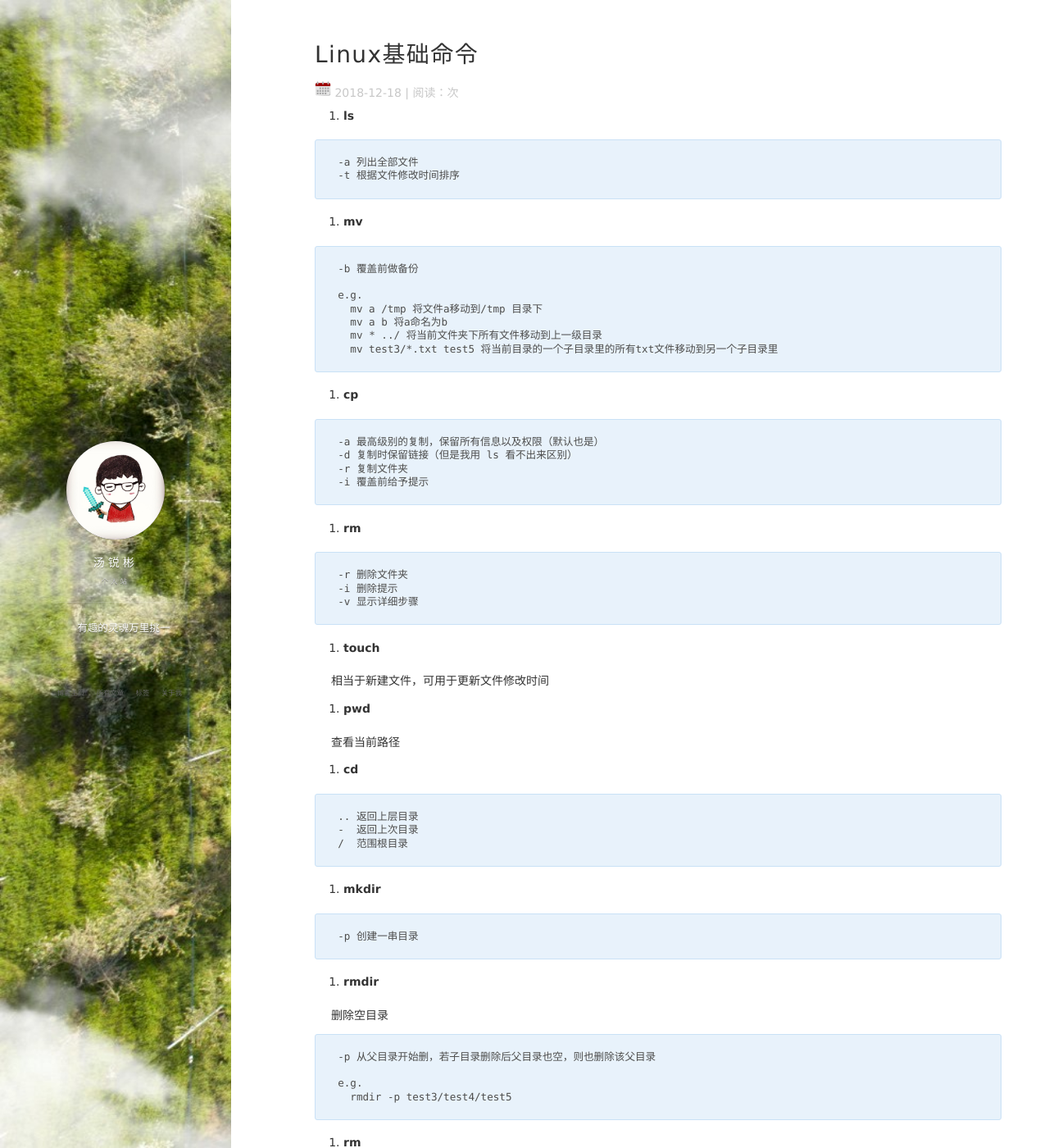
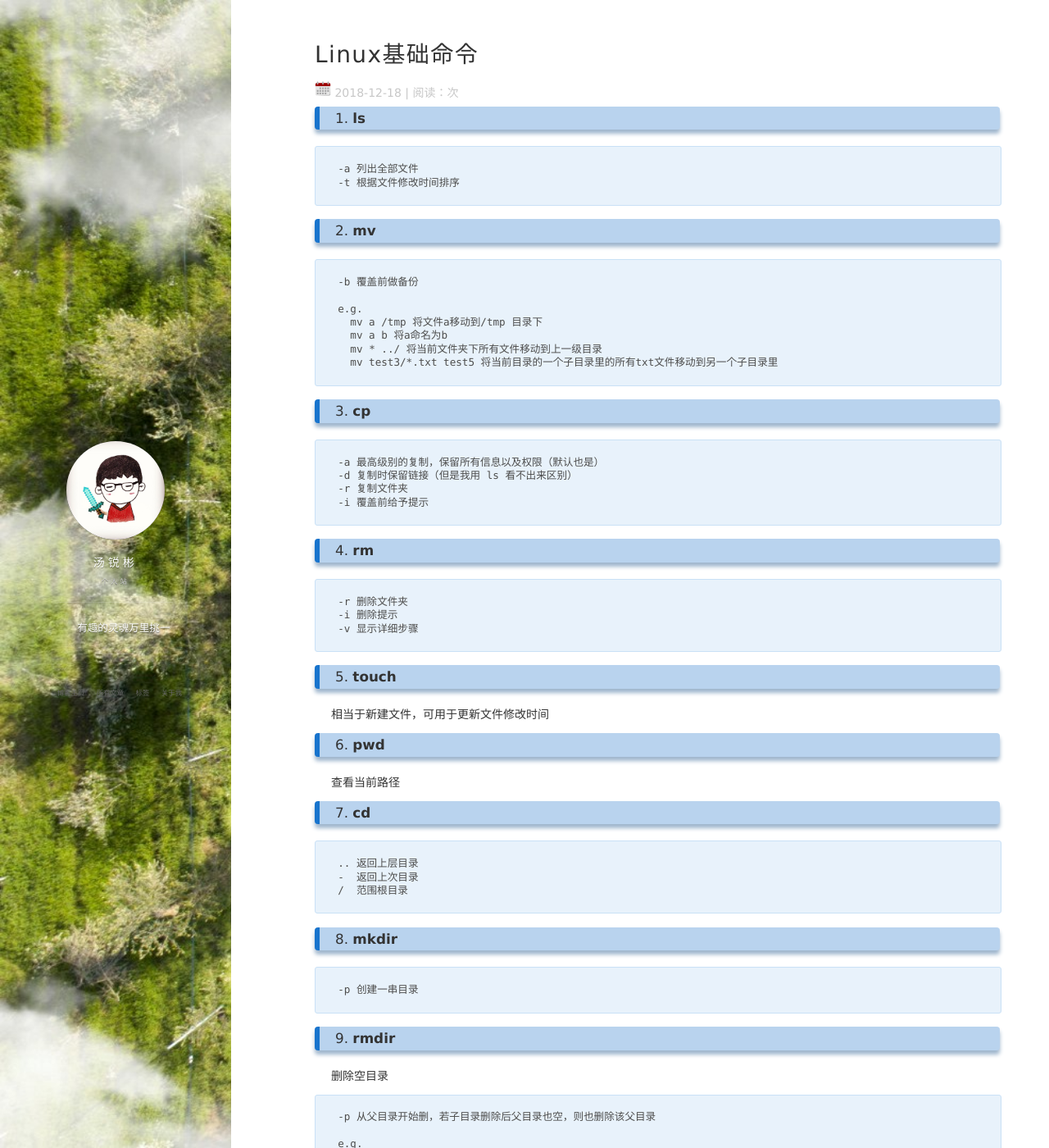
Before and after one commit to NBSmalltree/NBSmalltree.github.io, a Jekyll site: the page built from _posts/2018-12-18-Linux_Basic_Command.md, in a window 1280 px wide and 1400 px high. Shown: the whole window at 82% size. Built offline with Jekyll 4.4.1, drawn with Linux system fonts in a browser that asks for light colours; nearby versions of some CDN libraries; comment, search, counter and statistics services are not loaded; some of the changed text lies outside the part shown.

Commit message:
Update 2018-12-18-Linux_Basic_Command.md
List Number Ammend

````diff
--- a/_posts/2018-12-18-Linux_Basic_Command.md
+++ b/_posts/2018-12-18-Linux_Basic_Command.md
@@ -6,14 +6,14 @@ tags: Linux
 ---
 
 
-1. **ls**
+### 1. **ls**
 
 ```bash
 -a 列出全部文件
 -t 根据文件修改时间排序
 ```
 
-2. **mv**
+### 2. **mv**
 
 ```bash
 -b 覆盖前做备份
@@ -25,7 +25,7 @@ e.g.
   mv test3/*.txt test5 将当前目录的一个子目录里的所有txt文件移动到另一个子目录里
 ```
 
-3. **cp**
+### 3. **cp**
 
 ```bash
 -a 最高级别的复制，保留所有信息以及权限（默认也是）
@@ -34,7 +34,7 @@ e.g.
 -i 覆盖前给予提示
 ```
 
-4. **rm**
+### 4. **rm**
 
 ```bash
 -r 删除文件夹
@@ -42,15 +42,15 @@ e.g.
 -v 显示详细步骤
 ```
 
-5. **touch**
+### 5. **touch**
 
 相当于新建文件，可用于更新文件修改时间
 
-6. **pwd**
+### 6. **pwd**
 
 查看当前路径
 
-7. **cd**
+### 7. **cd**
 
 ```bash
 .. 返回上层目录
@@ -58,13 +58,13 @@ e.g.
 /  范围根目录
 ```
 
-8. **mkdir**
+### 8. **mkdir**
 
 ```bash
 -p 创建一串目录
 ```
 
-9. **rmdir**
+### 9. **rmdir**
 
 删除空目录
 
@@ -75,7 +75,7 @@ e.g.
   rmdir -p test3/test4/test5
 ```
 
-10. **rm**
+### 10. **rm**
 
 ```bash
 -f 强制删除
@@ -84,14 +84,14 @@ e.g.
 -v 列出详细信息
 ```
 
-11. **echo**
+### 11. **echo**
 
 ```bash
 -n 输出后不换行
 -e 遇到转移字符转换输出
 ```
 
-12. **cat**
+### 12. **cat**
 
 直接在终端窗口打印文件
 
@@ -100,11 +100,11 @@ e.g.
 -e 在每行结束处输出$
 ```
 
-13. **tac**
+### 13. **tac**
 
 同12. cat， 反向显示（仅对行反向显示）
 
-14. **more**
+### 14. **more**
 
 同cat，按页查看文章内容
 
@@ -113,7 +113,7 @@ e.g.
 -n 每次查看n行数据
 ```
 
-15. **less**
+### 15. **less**
 
 比more更加普遍适用，因为可以回看
 
@@ -129,7 +129,7 @@ e.g.
   q       退出当前模式
 ```
 
-16. **nl**
+### 16. **nl**
 
 显示文件前加上行号
 
@@ -142,7 +142,7 @@ e.g.
 -n rz 行号在自己栏位最右方显示，且加0
 ```
 
-17. **head**
+### 17. **head**
 
 显示档案开头，默认开头10行
 
@@ -152,7 +152,7 @@ e.g.
 -n number 显示前number行
 ```
 
-18. **tail**
+### 18. **tail**
 
 显示文档结尾
 
@@ -162,7 +162,7 @@ e.g.
 -n number 显示后number行
 ```
 
-19. **vi编辑文件**
+### 19. **vi编辑文件**
 
 ```bash
 1）命令行模式
@@ -215,7 +215,7 @@ e.g.
   [Ctrl]+Number: 按住[Ctrl]再输入对应的行号
 ```
 
-20. **gzip**
+### 20. **gzip**
 
 压缩、解压缩，源文件都不再存在
 
@@ -225,11 +225,11 @@ e.g.
 -Number 压缩等级，-1最快但压缩比最差，-9最慢，但压缩比最好
 ```
 
-21. **gunzip**
+### 21. **gunzip**
 
 解压缩
 
-22. **bzip2**
+### 22. **bzip2**
 
 压缩、解压缩，算法比gzip高级
 
@@ -242,11 +242,11 @@ e.g.
 -Number 压缩等级，-1最快但压缩比最差，-9最慢，但压缩比最好
 ```
 
-23. **bzcat**
+### 23. **bzcat**
 
 读取数据而无需解压
 
-24. **tar**
+### 24. **tar**
 
 打包程序
 
````
